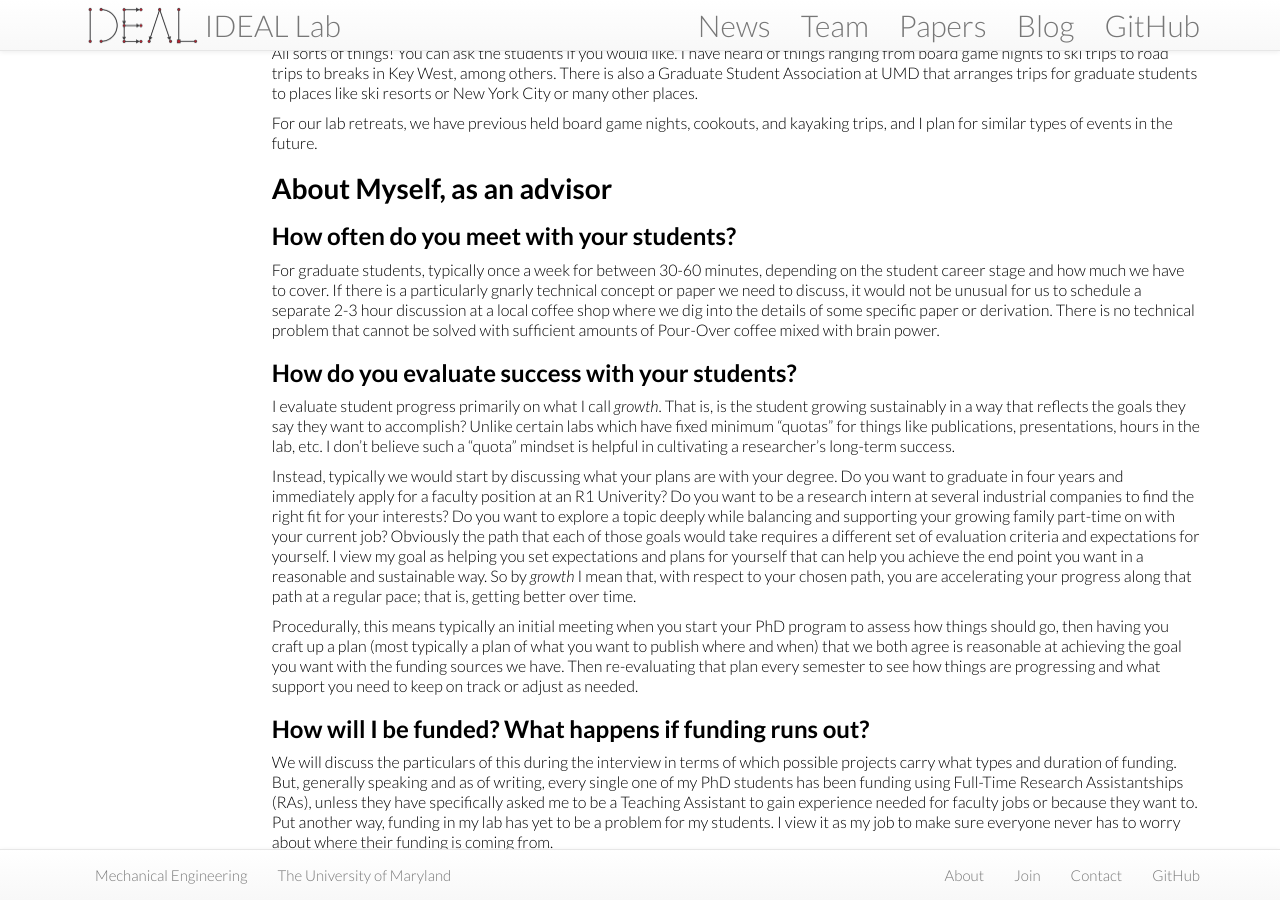
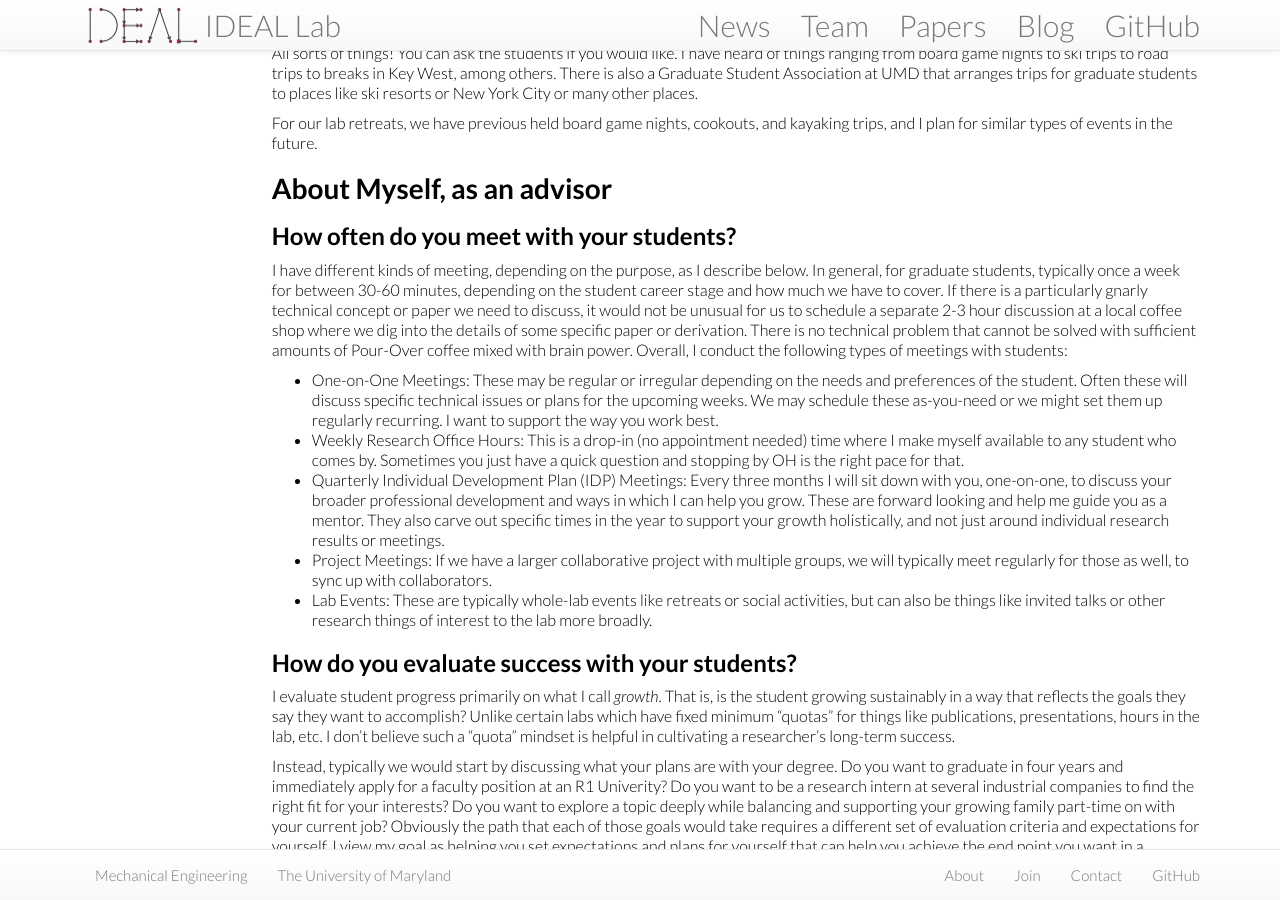
Before and after one commit to IDEALLab/ideallab.github.io, a Jekyll site: the page built from blog/_posts/2019-12-27-Prospective-Students-FAQ.md, in a window 1280 px wide and 900 px high, scrolled down 4149 px. Built offline with Jekyll 4.4.1, drawn with Linux system fonts in a browser that asks for light colours; nearby versions of some CDN libraries.

Commit message:
Updating meeting list

```diff
--- a/blog/_posts/2019-12-27-Prospective-Students-FAQ.md
+++ b/blog/_posts/2019-12-27-Prospective-Students-FAQ.md
@@ -116,7 +116,13 @@ For our lab retreats, we have previous held board game nights, cookouts, and kay
 # About Myself, as an advisor
 
 ## How often do you meet with your students?
-For graduate students, typically once a week for between 30-60 minutes, depending on the student career stage and how much we have to cover. If there is a particularly gnarly technical concept or paper we need to discuss, it would not be unusual for us to schedule a separate 2-3 hour discussion at a local coffee shop where we dig into the details of some specific paper or derivation. There is no technical problem that cannot be solved with sufficient amounts of Pour-Over coffee mixed with brain power.
+I have different kinds of meeting, depending on the purpose, as I describe below. In general, for graduate students, typically once a week for between 30-60 minutes, depending on the student career stage and how much we have to cover. If there is a particularly gnarly technical concept or paper we need to discuss, it would not be unusual for us to schedule a separate 2-3 hour discussion at a local coffee shop where we dig into the details of some specific paper or derivation. There is no technical problem that cannot be solved with sufficient amounts of Pour-Over coffee mixed with brain power. Overall, I conduct the following types of meetings with students:
+
+* One-on-One Meetings: These may be regular or irregular depending on the needs and preferences of the student. Often these will discuss specific technical issues or plans for the upcoming weeks. We may schedule these as-you-need or we might set them up regularly recurring. I want to support the way you work best.
+* Weekly Research Office Hours: This is a drop-in (no appointment needed) time where I make myself available to any student who comes by. Sometimes you just have a quick question and stopping by OH is the right pace for that.
+* Quarterly Individual Development Plan (IDP) Meetings: Every three months I will sit down with you, one-on-one, to discuss your broader professional development and ways in which I can help you grow. These are forward looking and help me guide you as a mentor. They also carve out specific times in the year to support your growth holistically, and not just around individual research results or meetings.
+* Project Meetings: If we have a larger collaborative project with multiple groups, we will typically meet regularly for those as well, to sync up with collaborators.
+* Lab Events: These are typically whole-lab events like retreats or social activities, but can also be things like invited talks or other research things of interest to the lab more broadly.
 
 ## How do you evaluate success with your students?
 I evaluate student progress primarily on what I call *growth*. That is, is the student growing sustainably in a way that reflects the goals they say they want to accomplish? Unlike certain labs which have fixed minimum "quotas" for things like publications, presentations, hours in the lab, etc. I don't believe such a "quota" mindset is helpful in cultivating a researcher's long-term success.
```
